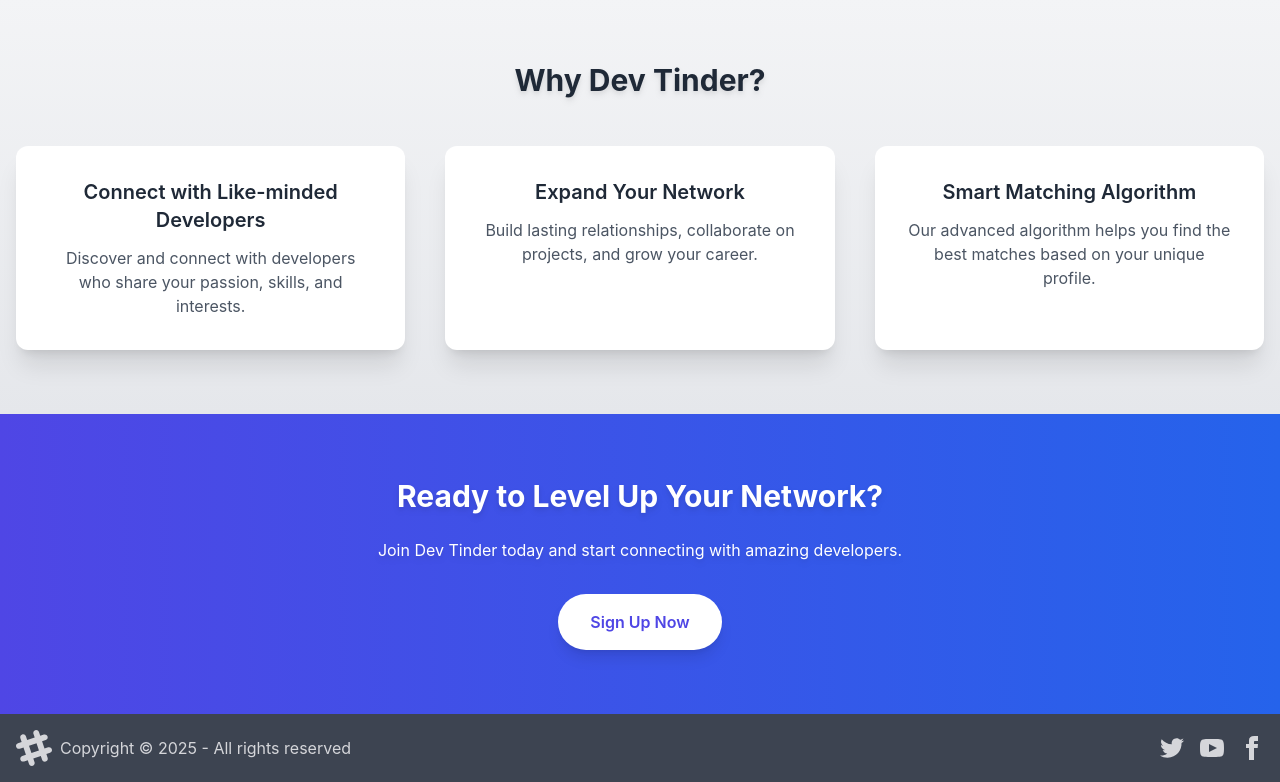
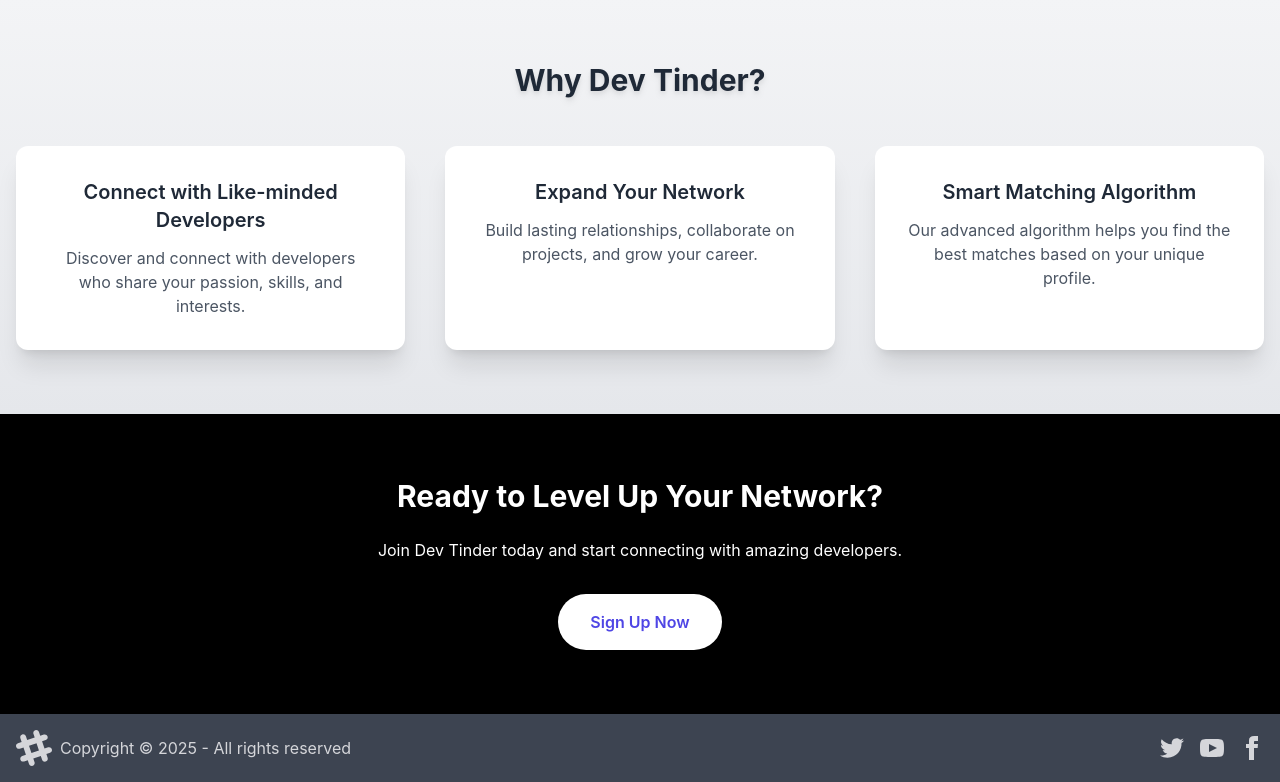
Before and after one commit to ekantverma/DevTinder, a React (Vite) app in the folder frontend/: page / in a window 1280 px wide. Shown: the part 802-1584 px from the top of the page. Built offline with nearby package versions, Linux system fonts and the light colour scheme.

Commit message:
Fixed minor bugs

```diff
--- a/frontend/src/App.jsx
+++ b/frontend/src/App.jsx
@@ -22,7 +22,7 @@ export default function App() {
             <Route path="/" element={<MainPage />} />
             <Route path="/login" element={<Login />} />
             <Route path="/signup" element={<Signup />} />
-            <Route path="/" element={<Feed />} />
+            <Route path="/feed" element={<Feed />} />
             <Route path="/profile" element={<Profile />} />
             <Route path="/connections" element={<Connections />} />
             <Route path="/requests" element={<ConnectionRequest />} />
--- a/frontend/src/components/Login.jsx
+++ b/frontend/src/components/Login.jsx
@@ -21,7 +21,7 @@ const Login = () => {
       );
       dispatch(addUser(res.data));
       localStorage.setItem("user", JSON.stringify(res.data));
-      navigate("/");
+      navigate("/feed");
     } catch (err) {
       setError(err?.response?.data || "Something went wrong");
     }
--- a/frontend/src/components/MainPage.jsx
+++ b/frontend/src/components/MainPage.jsx
@@ -60,7 +60,7 @@ const MainPage = () => {
           </div>
         </section>
 
-        <section className="bg-gradient-to-r from-indigo-600 to-blue-600 dark:from-indigo-900 dark:to-blue-900 text-white py-16">
+        <section className="bg-black text-white py-16">
           <div className="container mx-auto px-4 text-center">
             <h2 className="text-3xl font-bold mb-6 drop-shadow-md">
               Ready to Level Up Your Network?
```
